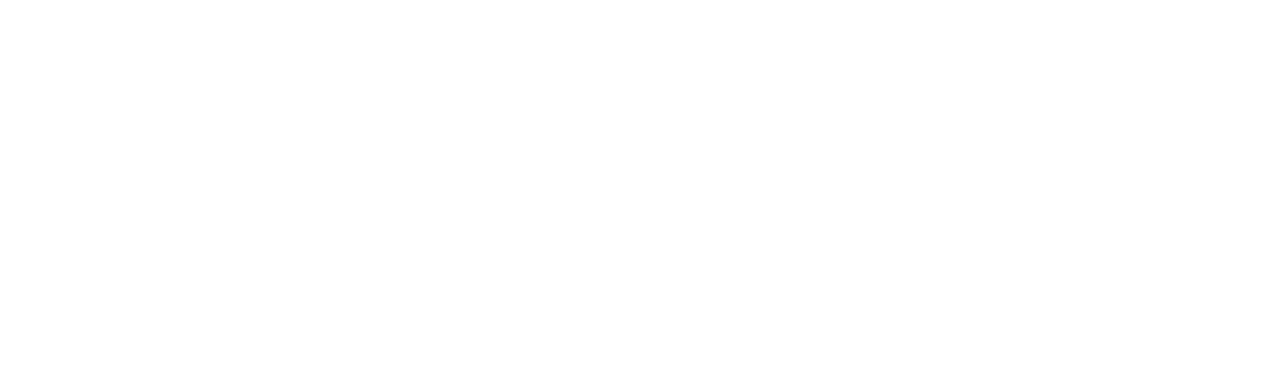
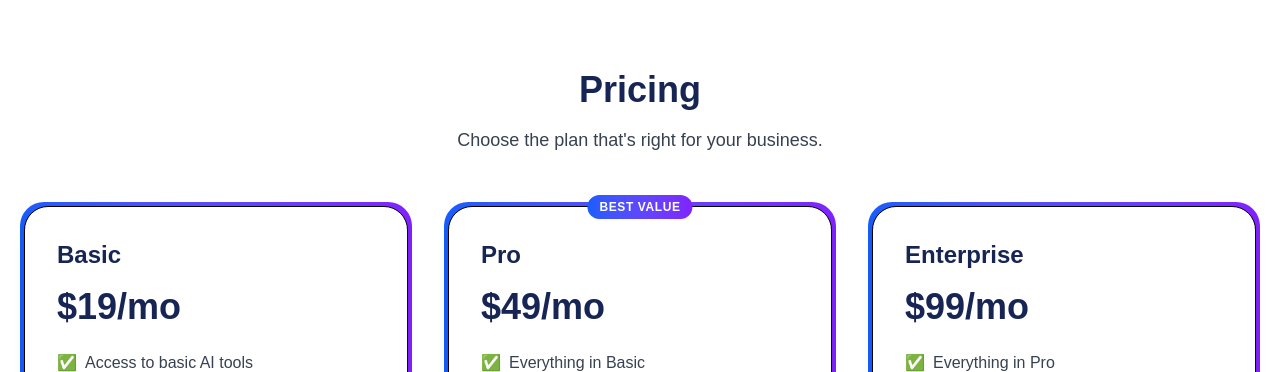
Before and after one commit to Saurabh-2607/GoonAi, a React (Vite) app: page / in a window 1280 px wide. Shown: the part 2428-2800 px from the top of the page. Before the commit the page ends 2350 px from the top, so only its background shows below. Built offline with nearby package versions, Linux system fonts and the light colour scheme.

Commit message:
feat: add Pricing section with dynamic pricing plans and integrate into App component

```diff
--- a/src/App.tsx
+++ b/src/App.tsx
@@ -3,6 +3,7 @@
 import { Hero } from './components/section/Hero';
 import { Services } from './components/section/Services';
 import { AboutUs } from './components/section/AboutUs';
+import { Pricing } from './components/section/Pricing';
 
 function App() {
   return (
@@ -11,6 +12,7 @@
         <Brands/>
         <Services/>
         <AboutUs/>
+        <Pricing/>
     </Layout>
   )
 }
--- a/src/components/elements/Navbar.tsx
+++ b/src/components/elements/Navbar.tsx
@@ -2,14 +2,13 @@
 import logo from '../../assets/icon.svg'
 import { NavItem } from "../shared/NavItem";
 import { BtnLink } from "../shared/BtnLink";
-import { useThemeStore } from "../../store/themeStore";
+import { useThemeStore } from "../../store/ThemeStore";
 
 const navItems = [
     {href: "#", label: "Home"},
     {href: "#services", label: "Services"},
     {href: "#about-us", label: "About Us"},
-    {href: "#features", label: "Features"},
-
+    {href: "#pricing", label: "Pricing"},
 ]
 
 export const Navbar = () => {
--- /dev/null
+++ b/src/components/section/Pricing.tsx
@@ -0,0 +1,61 @@
+import { pricingPlans } from "../../utils/pricingPlans";
+import { Button } from "../shared/Button";
+import { Container } from "../shared/Container";
+import { Paragraph } from "../shared/Paragraph";
+import { Title } from "../shared/Title";
+
+export const Pricing = () => {
+  return (
+    <section id="pricing" className="py-5">
+      {" "}
+      <Container className="text-center">
+        <Title>Pricing </Title>
+        <Paragraph className="mt-4">
+          Choose the plan that's right for your business.
+        </Paragraph>
+      </Container>
+      <Container className="mt-12">
+        <div className="grid grid-cols-1 md:grid-cols-3 gap-8">
+          {pricingPlans.map((plan, key) => (
+            <div key={key} className="relative group h-full">
+              <div className="bg-gradient-to-r from-blue-600 to-violet-600 p-1 rounded-3xl h-full">
+                <div
+                  className="bg-box-bg border border-box-border rounded-3xl shadow-lg shadow-box-shadow p-8 flex flex-col h-full relative"
+                >
+                  {plan.bestValue && (
+                    <div
+                      className="absolute -top-3 left-1/2 -translate-x-1/2 bg-primary text-white text-xs font-bold uppercase tracking-wider px-3 py-1 rounded-full bg-gradient-to-r from-blue-600 to-violet-600"
+                    >
+                      Best Value
+                    </div>
+                  )}
+                  <h3 className="text-2xl font-semibold text-heading-1">
+                    {" "}
+                    {plan.title}
+                  </h3>
+                  <p className="mt-4 text-4xl font-bold text-heading-1">
+                    {" "}
+                    {plan.price}
+                  </p>
+                  <ul className="mt-6 flex-1 space-y-3 text-left text-heading-3">
+                    {plan.features.map((feature, keyFeatures) => (
+                      <li key={keyFeatures} className="flex items-center gap-2">
+                        <span className="text-primary">✅ </span>
+                        <span>{feature} </span>
+                      </li>
+                    ))}
+                  </ul>
+                  <div className="mt-8">
+                    <Button className="w-full transform transition-transform duration-300 hover:scale-105 text-white">
+                      Choose Plan
+                    </Button>
+                  </div>
+                </div>
+              </div>
+            </div>
+          ))}
+        </div>
+      </Container>
+    </section>
+  );
+};
--- /dev/null
+++ b/src/utils/pricingPlans.tsx
@@ -0,0 +1,32 @@
+export const pricingPlans = [
+    {
+      title: "Basic",
+      price: "$19/mo",
+      features: [
+        "Access to basic AI tools",
+        "Limited data analytics",
+        "Email support",
+      ],
+    },
+    {
+      title: "Pro",
+      price: "$49/mo",
+      features: [
+        "Everything in Basic",
+        "Advanced AI features",
+        "Real‑time analytics",
+        "Priority email support",
+      ],
+      bestValue: true,
+    },
+    {
+      title: "Enterprise",
+      price: "$99/mo",
+      features: [
+        "Everything in Pro",
+        "Dedicated account manager",
+        "Custom integrations",
+        "24/7 premium support",
+      ],
+    },
+  ];
```
